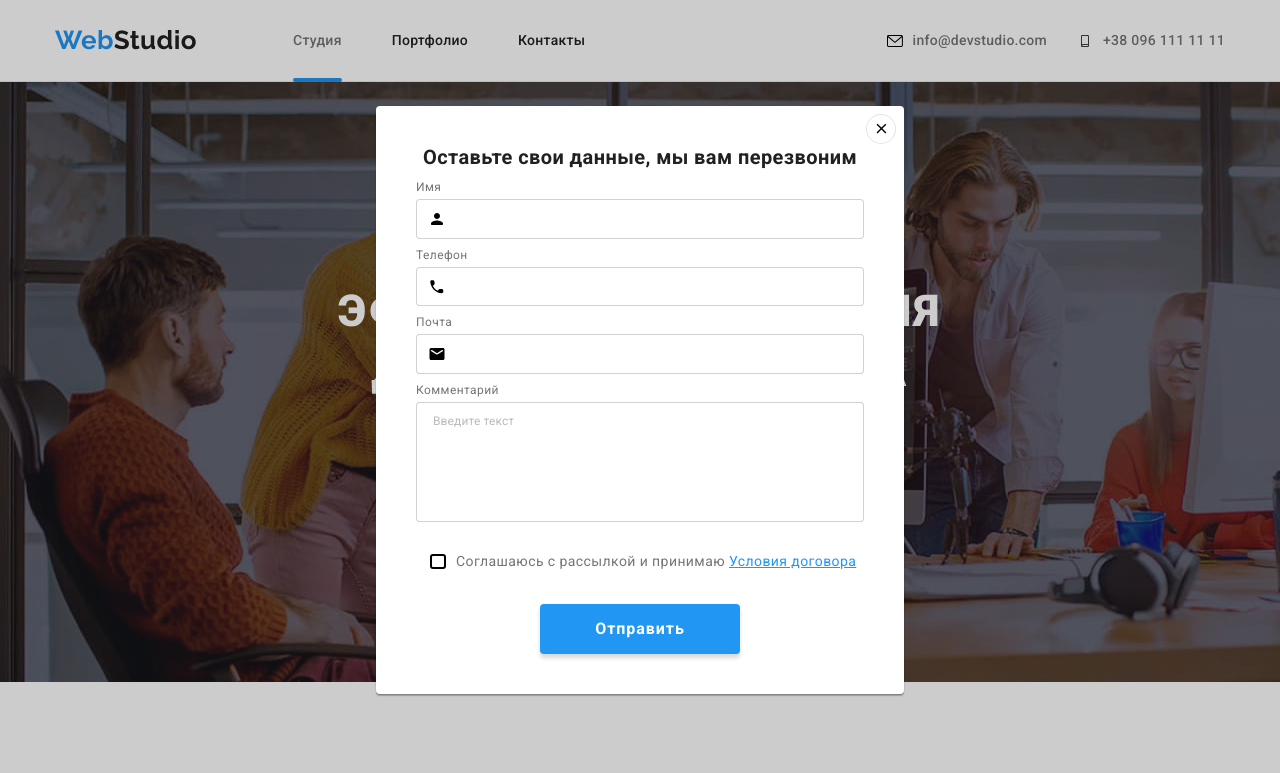
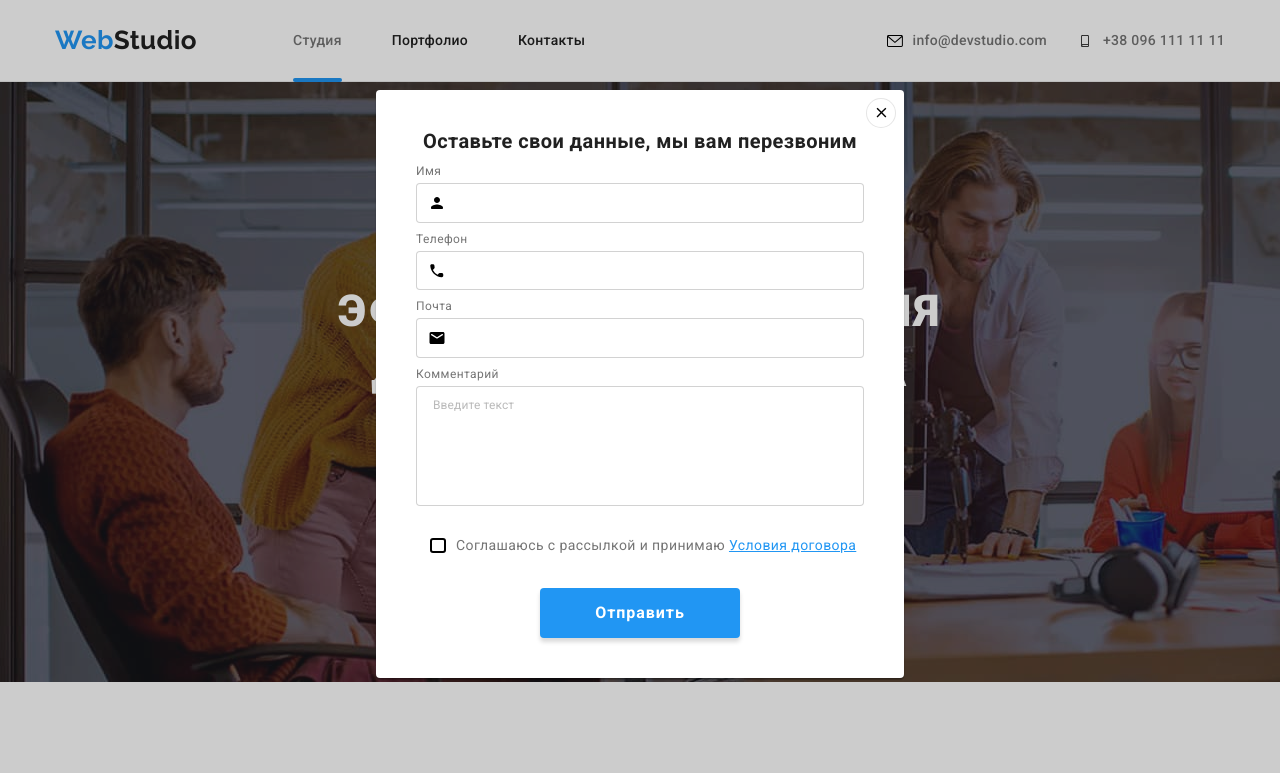
Before and after one commit to SergeyShevchenko1991/goit-markup-hw-08, a plain HTML site: page index.html in a window 1280 px wide. Both pictures are taken after a click on the button "Заказать услугу". Shown: the top 773 px of the page. Drawn offline with Linux system fonts and the light colour scheme.

Commit message:
fix modal

```diff
--- a/index.html
+++ b/index.html
@@ -581,6 +581,7 @@
       </div>
     </footer>
     <div class="backdrop is-hidden" data-modal>
+      <div class="backdrop__modal">
         <div class="modal">
           <button class="modal__close" type="button" data-modal-close>
             <svg width="18" height="18">
@@ -589,7 +590,9 @@
           </button>
           <div class="modal__inner">
             <form class="form" name="main-form" autocomplete="on">
-            <h2 class="form__title">Оставьте свои данные, мы вам перезвоним</h2>
+              <h2 class="form__title">
+                Оставьте свои данные, мы вам перезвоним
+              </h2>
               <div class="form__field">
                 <label class="form__field-label" for="user-name">Имя</label>
                 <div class="form__field-inner">
@@ -611,7 +614,9 @@
                 </div>
               </div>
               <div class="form__field">
-              <label class="form__field-label" for="user-phone">Телефон</label>
+                <label class="form__field-label" for="user-phone"
+                  >Телефон</label
+                >
                 <div class="form__field-inner">
                   <input
                     class="form__field-input"
@@ -689,6 +694,7 @@
           </div>
         </div>
       </div>
+    </div>
     <script src="./js/menu.js"></script>
     <script src="./js/modal.js"></script>
   </body>
--- a/sass/_common.scss
+++ b/sass/_common.scss
@@ -90,10 +90,15 @@ p {
   height: 100%;
   padding: 16px;
   background-color: rgba(0, 0, 0, 0.2);
-  display: flex;
-  align-items: center;
   padding: 16px;
   overflow-x: hidden;
+  overflow-y: auto;
+
+  &__modal {
+    display: flex;
+    align-items: center;
+    min-height: calc(100% - 32px);
+  }
 }
 
 .is-hidden {
```
Also changed, not shown: css/main.min.css, 1 other file. Lines whose indentation alone changed are shown as unchanged.
